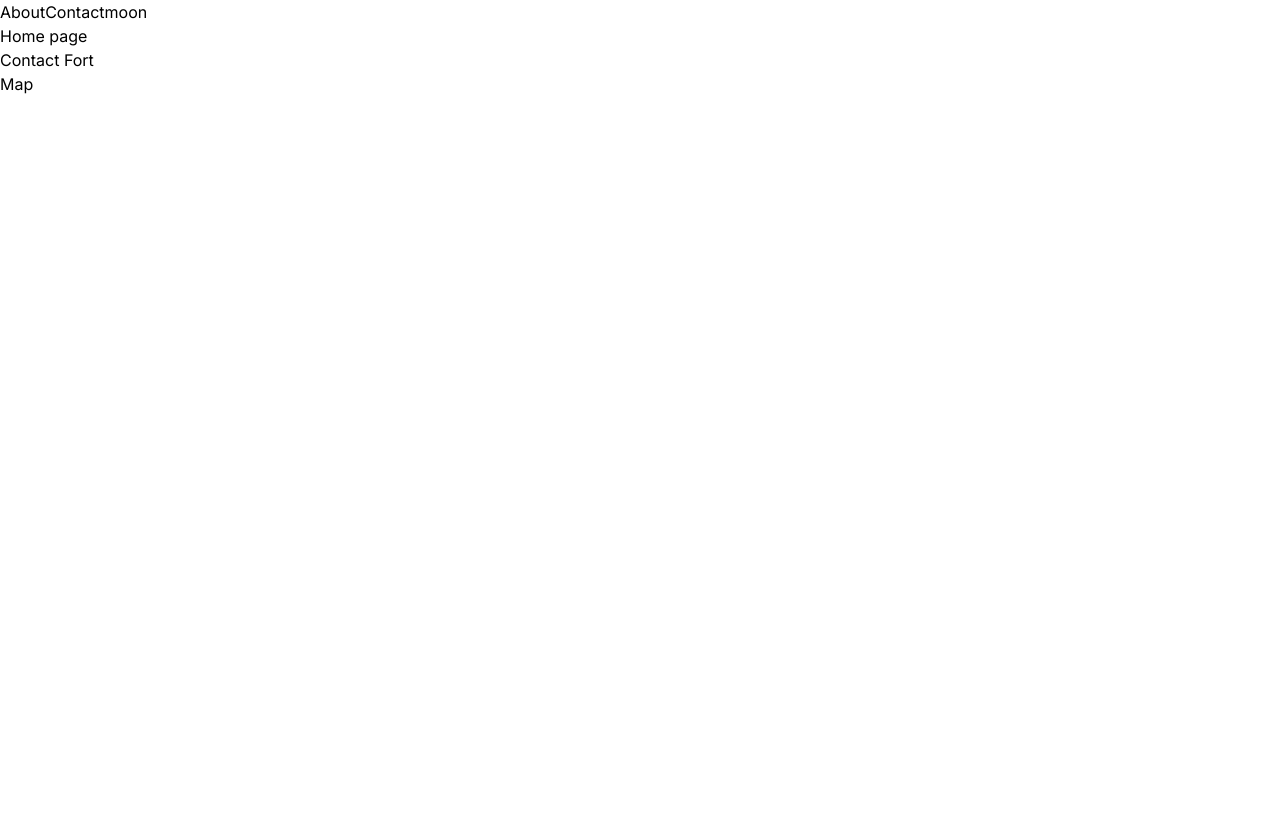
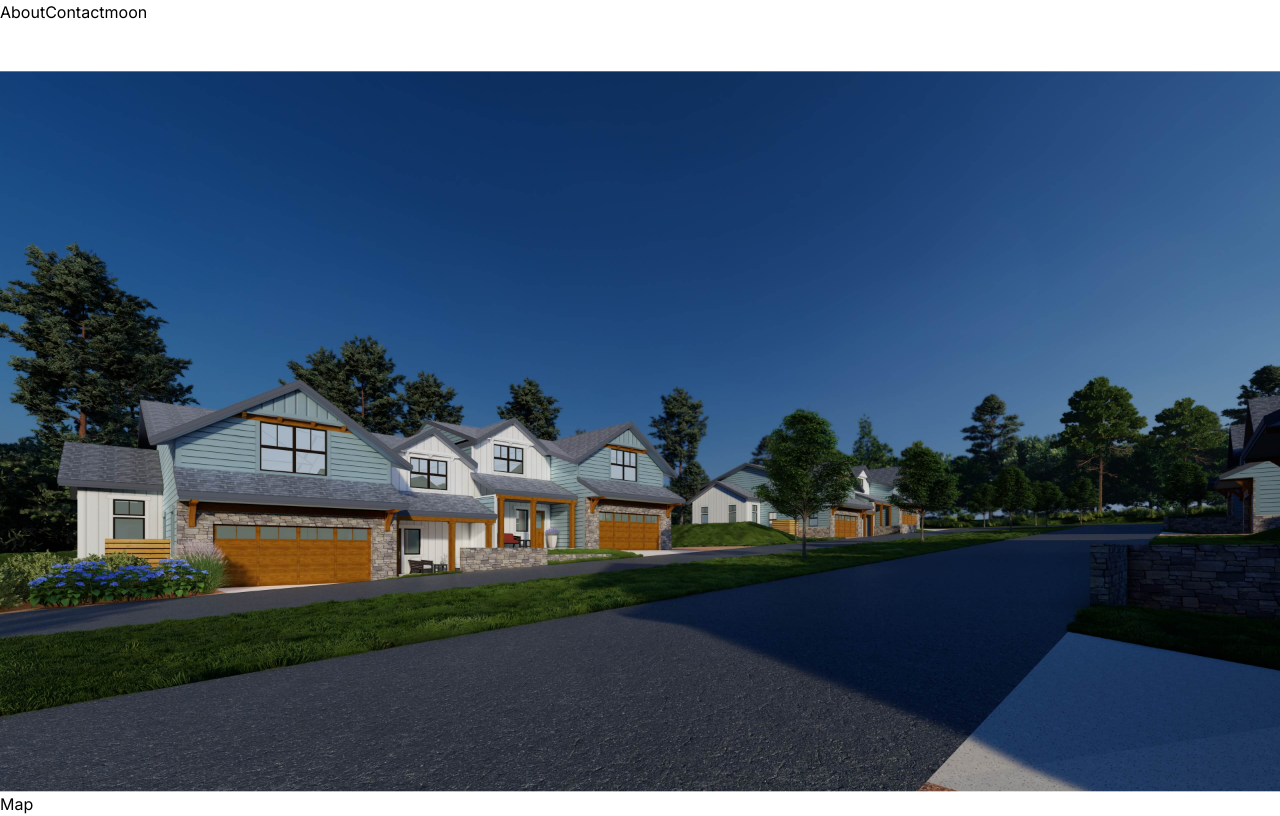
Before and after one commit to Alex-dev7/The_Hamlet_At_Heartstone_Pointe, a Next.js app: page / in a window 1280 px wide. Built offline with nearby package versions, Linux system fonts and the light colour scheme.

Commit message:
working loader

```diff
--- a/app/(site)/components/Loader.tsx
+++ b/app/(site)/components/Loader.tsx
@@ -1,5 +1,5 @@
 "use client"
-import { motion } from "framer-motion";
+import { easeIn, easeInOut, easeOut, motion } from "framer-motion";
 
 import Image from "next/image";
 
@@ -19,7 +19,7 @@ const item = {
     opacity: 1,
     y: 0,
     transition: {
-      ease: "easeInOut",
+      ease: easeIn,
       duration: 1.6,
     },
   },
@@ -27,7 +27,7 @@ const item = {
     opacity: 0,
     y: -200,
     transition: {
-      ease: "easeInOut",
+      ease: easeInOut,
       duration: 0.8,
     },
   },
@@ -39,7 +39,7 @@ const itemMain = {
     opacity: 1,
     y: 0,
     transition: {
-      ease: 0.6,
+      ease: easeOut,
 
       duration: 1.6,
     },
@@ -58,15 +58,16 @@ const Loader = ({ setLoading }) => {
           className="loader-inner"
         >
           <ImageBlock variants={item} id="image-1" />
-          {/* <motion.div variants={itemMain} className="transition-image flex align-middle justify-center content-center">
+          <motion.div variants={itemMain} className="transition-image w-fit  flex mx-auto mt-[30vh]">
             <motion.img
+              className="align-middle"
               layoutId="main-image-1"
               src={`/image-2.jpg`}
-
+              alt="random alt"
               width={400}
               height={300}
             />
-          </motion.div> */}
+          </motion.div>
           <ImageBlock variants={item} id="image-3" />
           <ImageBlock variants={item} id="image-4" />
           <ImageBlock variants={item} id="image-5" />
--- a/app/(site)/layout.tsx
+++ b/app/(site)/layout.tsx
@@ -39,6 +39,7 @@ export default function RootLayout({
 
       <body className={`${inter.className} bg-white text-black dark:bg-gray-900 dark:text-white h-full selection:bg-gray-50`}>
 
+
               <AnimatePresence>
               {loading ? (
               <motion.div key='loader'>
@@ -47,6 +48,15 @@ export default function RootLayout({
             ) : (
               <Providers>
                 <Nav/>
+                {!loading && (
+              <div className='transition-image final'>
+                <motion.img
+                  transition={{ ease: [0.6, 0.01, -0.05, 0.9], duration: 1.6 }}
+                  src={`/image-2.jpg`}
+                  layoutId='main-image-1'
+                />
+              </div>
+            )}
                 <main>
                     {children}
                 </main>
@@ -55,6 +65,7 @@ export default function RootLayout({
             )}
               </AnimatePresence>
 
+
         </body>
 
     </html>
```
Lines whose indentation alone changed are shown as unchanged.
